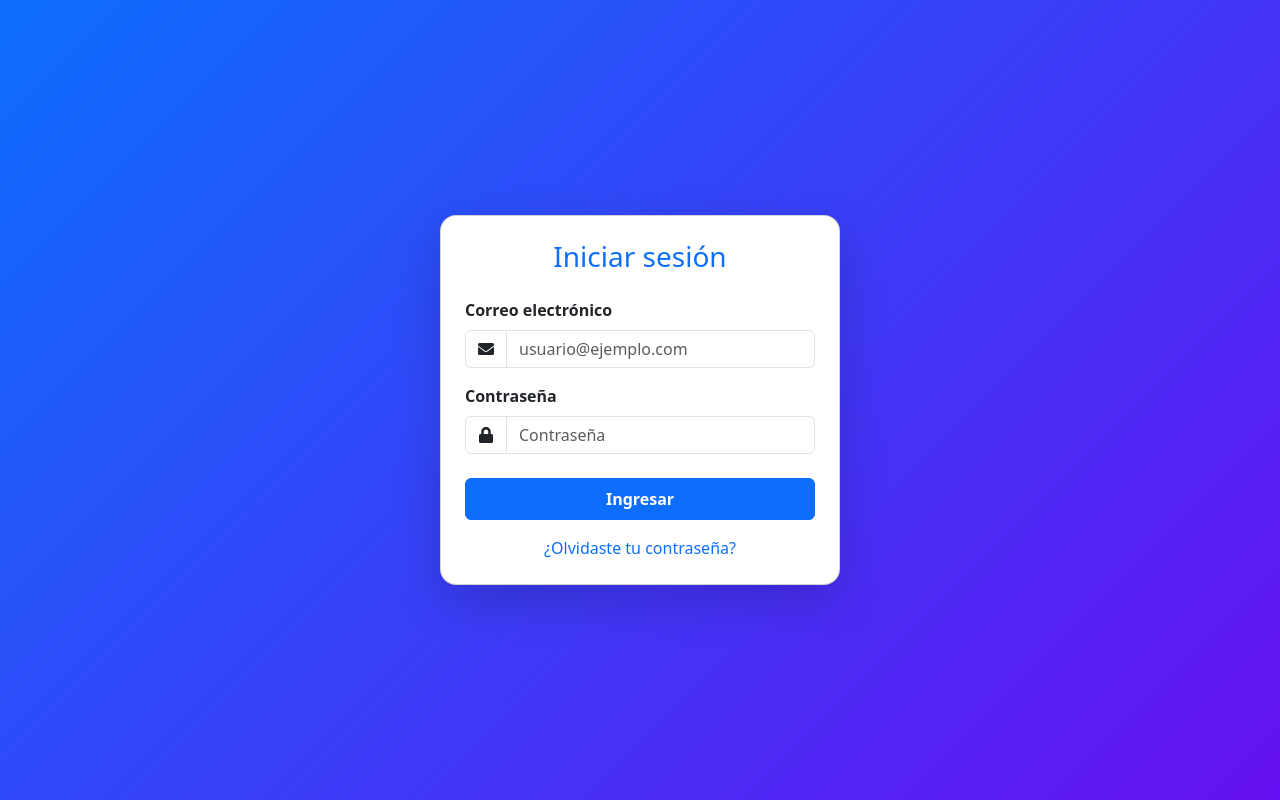
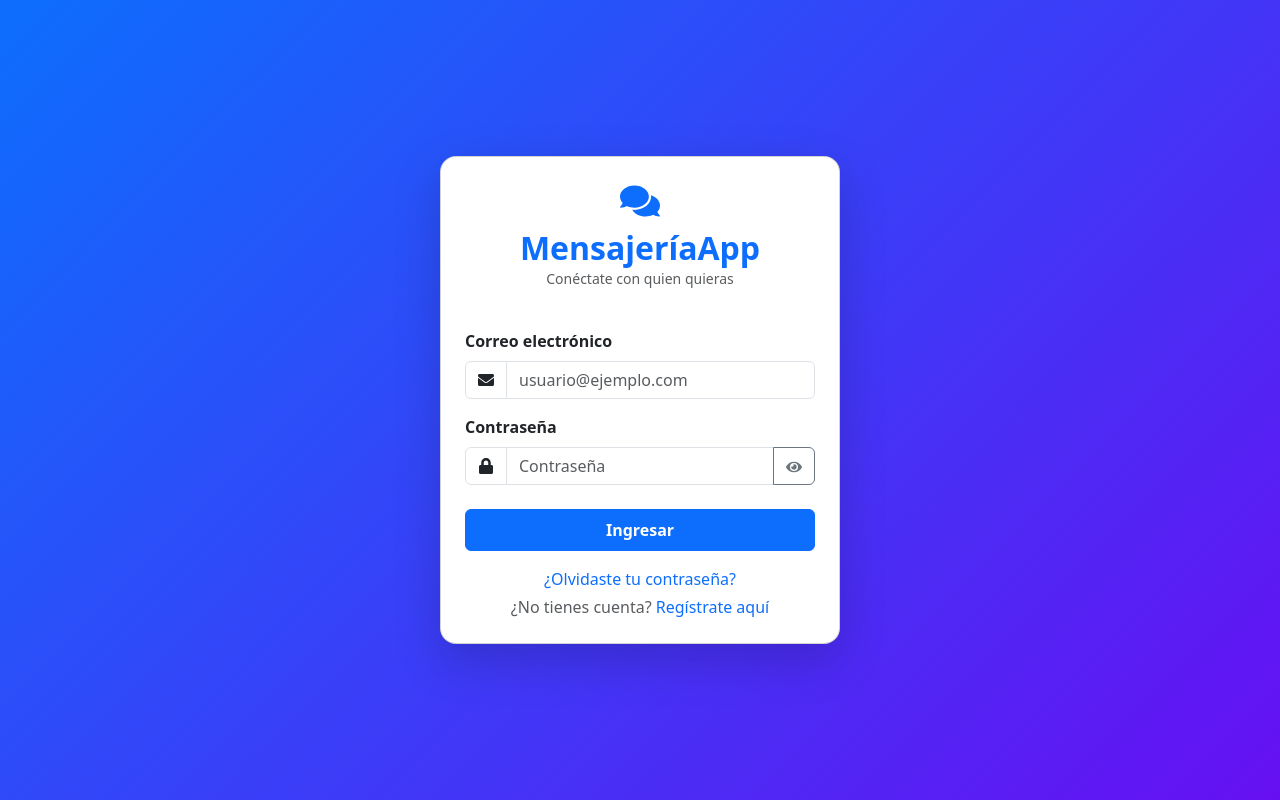
Before and after one commit to MarioFilian/Frontend_MessagingService, a React (Vite) app: page / in a window 1280 px wide. Built offline with nearby package versions, Linux system fonts and the light colour scheme.

Commit message:
feat(login): ✨ enhance login page with password visibility toggle and improved layout

```diff
--- a/src/pages/Login.jsx
+++ b/src/pages/Login.jsx
@@ -1,15 +1,16 @@
 import React, { useState } from 'react';
 import { Link, useNavigate } from 'react-router-dom';
-import { FaEnvelope, FaLock } from 'react-icons/fa';
+import { FaEnvelope, FaLock, FaEye, FaEyeSlash, FaComments } from 'react-icons/fa';
 
 const Login = () => {
   const navigate = useNavigate();
   const [email, setEmail] = useState('');
   const [password, setPassword] = useState('');
+  const [showPassword, setShowPassword] = useState(false);
 
   const handleSubmit = (e) => {
     e.preventDefault();
-    // Aquí iría la lógica real de login
+    // Lógica real de login
     navigate('/chats');
   };
 
@@ -23,16 +24,18 @@ const Login = () => {
     >
       <div
         className="card shadow-lg p-4"
-        style={{
-          width: '100%',
-          maxWidth: '400px',
-          borderRadius: '1rem',
-        }}
+        style={{ maxWidth: '400px', width: '100%', borderRadius: '1rem' }}
       >
-        <h3 className="mb-4 text-center text-primary">Iniciar sesión</h3>
+        {/* Título o logo */}
+        <div className="text-center mb-4">
+          <FaComments size={40} className="text-primary mb-2" />
+          <h2 className="fw-bold text-primary mb-0">MensajeríaApp</h2>
+          <p className="text-muted small">Conéctate con quien quieras</p>
+        </div>
 
+        {/* Formulario */}
         <form onSubmit={handleSubmit}>
-          {/* Input: Email */}
+          {/* Email */}
           <div className="mb-3">
             <label htmlFor="email" className="form-label fw-semibold">
               Correo electrónico
@@ -53,7 +56,7 @@ const Login = () => {
             </div>
           </div>
 
-          {/* Input: Password */}
+          {/* Contraseña */}
           <div className="mb-4">
             <label htmlFor="password" className="form-label fw-semibold">
               Contraseña
@@ -63,7 +66,7 @@ const Login = () => {
                 <FaLock />
               </span>
               <input
-                type="password"
+                type={showPassword ? 'text' : 'password'}
                 className="form-control"
                 id="password"
                 placeholder="Contraseña"
@@ -71,22 +74,31 @@ const Login = () => {
                 onChange={(e) => setPassword(e.target.value)}
                 required
               />
+              <button
+                type="button"
+                className="btn btn-outline-secondary"
+                onClick={() => setShowPassword(!showPassword)}
+                tabIndex={-1}
+              >
+                {showPassword ? <FaEyeSlash /> : <FaEye />}
+              </button>
             </div>
           </div>
 
-          {/* Botón: Enviar */}
-          <button
-            type="submit"
-            className="btn btn-primary w-100 py-2 fw-bold"
-          >
+          {/* Botón Ingresar */}
+          <button type="submit" className="btn btn-primary w-100 py-2 fw-bold">
             Ingresar
           </button>
         </form>
 
-        {/* Link: Olvidaste tu contraseña */}
+        {/* Links */}
         <div className="mt-3 text-center">
-          <Link to="/forgot-password" className="text-decoration-none">
+          <Link to="/forgot-password" className="text-decoration-none d-block mb-1">
             ¿Olvidaste tu contraseña?
+          </Link>
+          <span className="text-muted">¿No tienes cuenta? </span>
+          <Link to="/register" className="text-decoration-none">
+            Regístrate aquí
           </Link>
         </div>
       </div>
```
